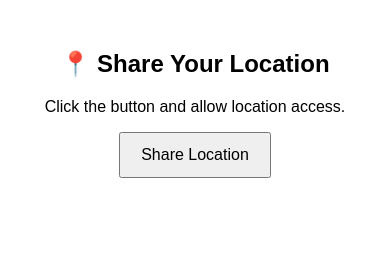
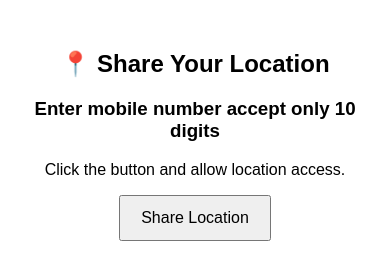
Before and after one commit to khedulkarmohini22102003-sketch/demo-loc, a plain HTML site: page index.html in a window 390 px wide. Drawn offline with Linux system fonts and the light colour scheme.

Commit message:
Add mobile number input prompt to location sharing
Added a prompt for entering a mobile number with a 10-digit restriction.

```diff
--- a/index.html
+++ b/index.html
@@ -22,6 +22,7 @@
 <body>
 
 <h2>📍 Share Your Location</h2>
+  <h3>Enter mobile number accept only 10 digits</h3>
 <p>Click the button and allow location access.</p>
 
 <button onclick="getLocation()">Share Location</button>
```
